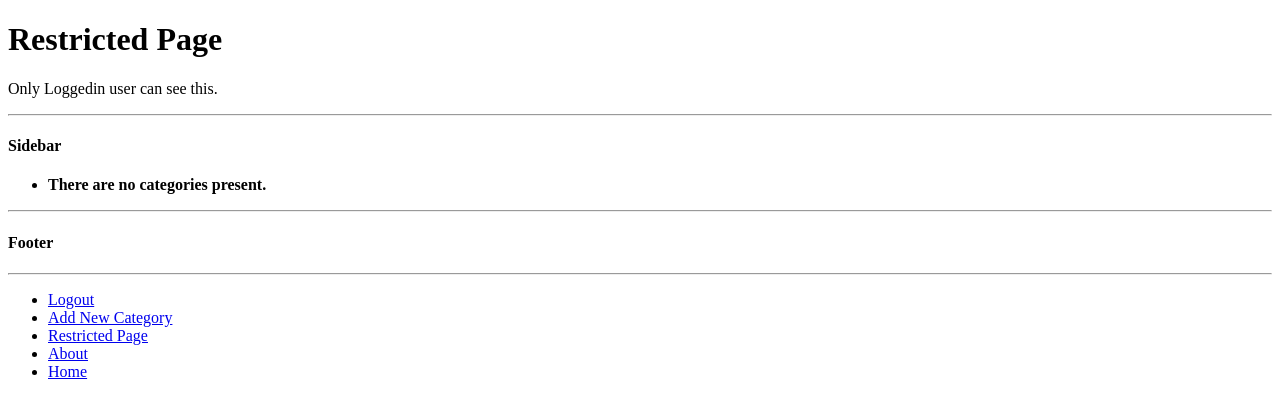
After one commit to nirajkvinit/django_tango, a Django app: page /rango/restricted/ in a window 1280 px wide. The commit adds this page. Shown: the top 418 px of the page. Run offline with Django 3.2, Linux system fonts and the light colour scheme; the visitor is signed in with stand-in values (Sample User, id 1); data that the repository does not hold is empty.

Commit message:
Chapter 9 completed

```diff
--- a/rango/urls.py
+++ b/rango/urls.py
@@ -9,4 +9,6 @@ urlpatterns = [
     url(r'^category/(?P<category_name_slug>[\w\-]+)/add_page/$', views.add_page, name='add_page'),
     url(r'^register/$', views.register,name='register'), # New pattern!
     url(r'^login/$', views.user_login, name="login"),
+    url(r'^logout/$', views.user_logout, name='logout'),
+    url(r'^restricted/', views.restricted, name='restricted'),
 ]
--- a/rango/views.py
+++ b/rango/views.py
@@ -7,8 +7,9 @@ from rango.models import Category, Page
 
 from rango.forms import CategoryForm, PageForm, UserForm, UserProfileForm
 
-from django.contrib.auth import authenticate, login
+from django.contrib.auth import authenticate, login, logout
 from django.core.urlresolvers import reverse
+from django.contrib.auth.decorators import login_required
 
 
 def index(request):
@@ -24,7 +25,6 @@ def about(request):
 
 def show_category(request, category_name_slug):
     context_dict = {}
-
     try:
         category = Category.objects.get(slug=category_name_slug)
         pages = Page.objects.filter(category=category)
@@ -33,31 +33,26 @@ def show_category(request, category_name_slug):
     except Category.DoesNotExist:
         context_dict['pages'] = None
         context_dict['category'] = None
-
     return render(request, 'rango/category.html', context_dict)
 
+@login_required
 def add_category(request):
     form = CategoryForm()
-
     if request.method == 'POST':
         form = CategoryForm(request.POST)
-
         if form.is_valid():
             form.save(commit=True)
             return index(request)
         else:
             print(form.errors)
-
     return render(request, 'rango/add_category.html', {'form':form})
 
+@login_required
 def add_page(request, category_name_slug):
-    print('coming to function add_page')
     try:
         category = Category.objects.get(slug=category_name_slug)
     except Category.DoesNotExist:
         category = None
-
-    print('Category after try and except block ', category)
 
     form = PageForm()
     if request.method == 'POST':
@@ -77,40 +72,31 @@ def add_page(request, category_name_slug):
 
 def register(request):
     registered = False
-
     if request.method == 'POST':
         user_form = UserForm(data=request.POST)
         profile_form = UserProfileForm(data=request.POST)
-
         if user_form.is_valid() and profile_form.is_valid():
             user = user_form.save()
             user.set_password(user.password)
             user.save()
-
             profile = profile_form.save(commit=False)
             profile.user = user
-
             if 'picture' in request.FILES:
                 profile.picture = request.FILES['picture']
-
             profile.save()
-
             registered = True
         else:
             print(user_form.errors, profile_form.errors)
     else:
         user_form = UserForm()
         profile_form = UserProfileForm()
-
     return render(request, 'rango/register.html', {'user_form' : user_form, 'profile_form' : profile_form, 'registered' : registered})
 
 def user_login(request):
     if request.method == 'POST':
         username = request.POST.get('username')
         password = request.POST.get('password')
-
         user = authenticate(username=username, password=password)
-
         if user:
             if user.is_active:
                 login(request, user)
@@ -119,6 +105,16 @@ def user_login(request):
                 return HttpResponse('Your rango account is disabled.')
         else:
             print("Invalid login details: {0}, {1}".format(username, password))
-            return HttpResponse('Invalid login details supplied.')
+            #return HttpResponse('Invalid login details supplied.')
+            return render(request, 'rango/login.html', {'username':username, 'error_message':'Invalid login details supplied.'})
     else:
         return render(request, 'rango/login.html', {})
+
+@login_required
+def user_logout(request):
+    logout(request)
+    return HttpResponseRedirect(reverse('index'))
+
+@login_required
+def restricted(request):
+    return render(request, 'rango/restricted.html')
--- a/tango_with_django_project/settings.py
+++ b/tango_with_django_project/settings.py
@@ -22,6 +22,7 @@ STATICFILES_DIRS = [STATIC_DIR, ]
 
 MEDIA_ROOT = MEDIA_DIR
 MEDIA_URL = '/media/'
+LOGIN_URL = '/rango/login/'
 
 # Quick-start development settings - unsuitable for production
 # See https://docs.djangoproject.com/en/1.9/howto/deployment/checklist/
--- a/templates/rango/add_category.html
+++ b/templates/rango/add_category.html
@@ -4,6 +4,7 @@
 {% endblock %}
 {% block body_block %}
   <h1>Add a Category</h1>
+  {% if user.is_authenticated %}
     <div class="">
       <form id="category_form" class="" action="{% url 'add_category' %}" method="post">
         {% csrf_token %}
@@ -18,4 +19,7 @@
         <input type="submit" name="submit" value="Create Category">
       </form>
     </div>
+  {% else %}
+    <p>You need to sign in before you can create a category.</p>
+  {% endif %}
 {% endblock %}
--- a/templates/rango/add_page.html
+++ b/templates/rango/add_page.html
@@ -7,6 +7,7 @@
   <h1>Add a Page to {{ category.name }}</h1>
   {% if category %}
     <div class="">
+      {% if user.is_authenticated %}
         <form id="page_form" class="" action="{% url 'add_page' category.slug %}" method="post">
           {% csrf_token %}
           {% for hidden in form.hidden_fields %}
@@ -23,6 +24,9 @@
           {% endfor %}
           <input type="submit" name="submit" value="Create Page">
         </form>
+      {% else %}
+        <p><strong>You need to login before you can add a page.</strong></p>
+      {% endif %}
     </div>
   {% else %}
     <strong>The specified category does not exist!</strong><br>
--- a/templates/rango/base.html
+++ b/templates/rango/base.html
@@ -28,11 +28,16 @@
     <hr>
     <div class="">
       <ul>
-        <li><a href="{% url 'add_category' %}">Add New Category</a></li>
+        {% if user.is_authenticated %}
+          <li><a href="{% url 'logout' %}">Logout</a></li>
+          <li><a href="{% url 'add_category' %}">Add New Category</a></li>
+          <li><a href="{% url 'restricted' %}">Restricted Page</a></li>
+        {% else %}
+          <li><a href="{% url 'login' %}">Login</a></li>
+          <li><a href="{% url 'register' %}">Sign Up</a></li>
+        {% endif %}
         <li><a href="{% url 'about' %}">About</a></li>
         <li><a href="{% url 'index' %}">Home</a></li>
-        <li><a href="{% url 'register' %}">Sign Up</a></li>
-        <li><a href="{% url 'login' %}">Login</a></li>
       </ul>
     </div>
   </body>
--- a/templates/rango/category.html
+++ b/templates/rango/category.html
@@ -18,7 +18,9 @@
       <strong>No pages currently in category. </strong>
     {% endif %}
     <br>
-    <a href="{% url 'add_page' category.slug %}">Add a Page</a>
+    {% if user.is_authenticated %}
+      <a href="{% url 'add_page' category.slug %}">Add a Page</a>
+    {% endif %}
   {% else %}
     The specified category does not exist!
   {% endif %}
--- a/templates/rango/index.html
+++ b/templates/rango/index.html
@@ -28,7 +28,9 @@
       <strong>There are no categories present.</strong><br>
     {% endif %}
   </div>
-  <a href="{% url 'add_category' %}">Add a New Category</a>
+  {% if user.is_authenticated %}
+    <a href="{% url 'add_category' %}">Add a New Category</a>
+  {% endif %}
   <hr>
   <div class="">
     <h3>Most Viewed Pages</h3>
--- a/templates/rango/login.html
+++ b/templates/rango/login.html
@@ -7,9 +7,12 @@
 
 {% block body_block %}
   <h1>Login to Rango</h1>
+  {% if error_message %}
+    <p style="color:red;">{{ error_message }}</p>
+  {% endif %}
   <form id="login_form" method="post" action="{% url 'login' %}">
     {% csrf_token %}
-    Username: <input type="text" name="username" value="" size="50" />
+    Username: <input type="text" name="username" value="{{ username }}" size="50" />
     <br />
     Password: <input type="password" name="password" value="" size="50" />
     <br />
--- /dev/null
+++ b/templates/rango/restricted.html
@@ -0,0 +1,9 @@
+{% extends 'rango/base.html' %}
+{% load staticfiles %}
+{% block title_block %}
+  Restricted Page
+{% endblock %}
+{% block body_block %}
+  <h1>Restricted Page</h1>
+  <p>Only Loggedin user can see this.</p>
+{% endblock %}
```
Lines whose indentation alone changed are shown as unchanged.
